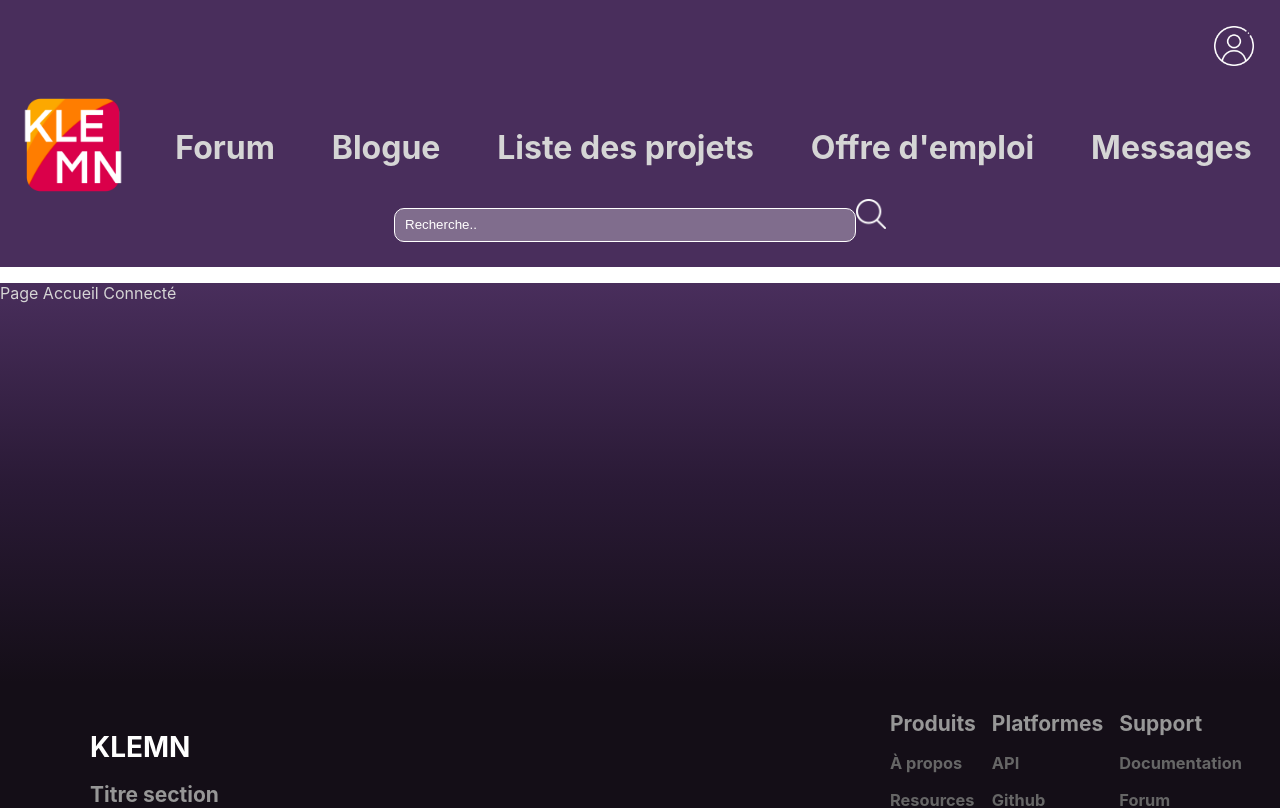
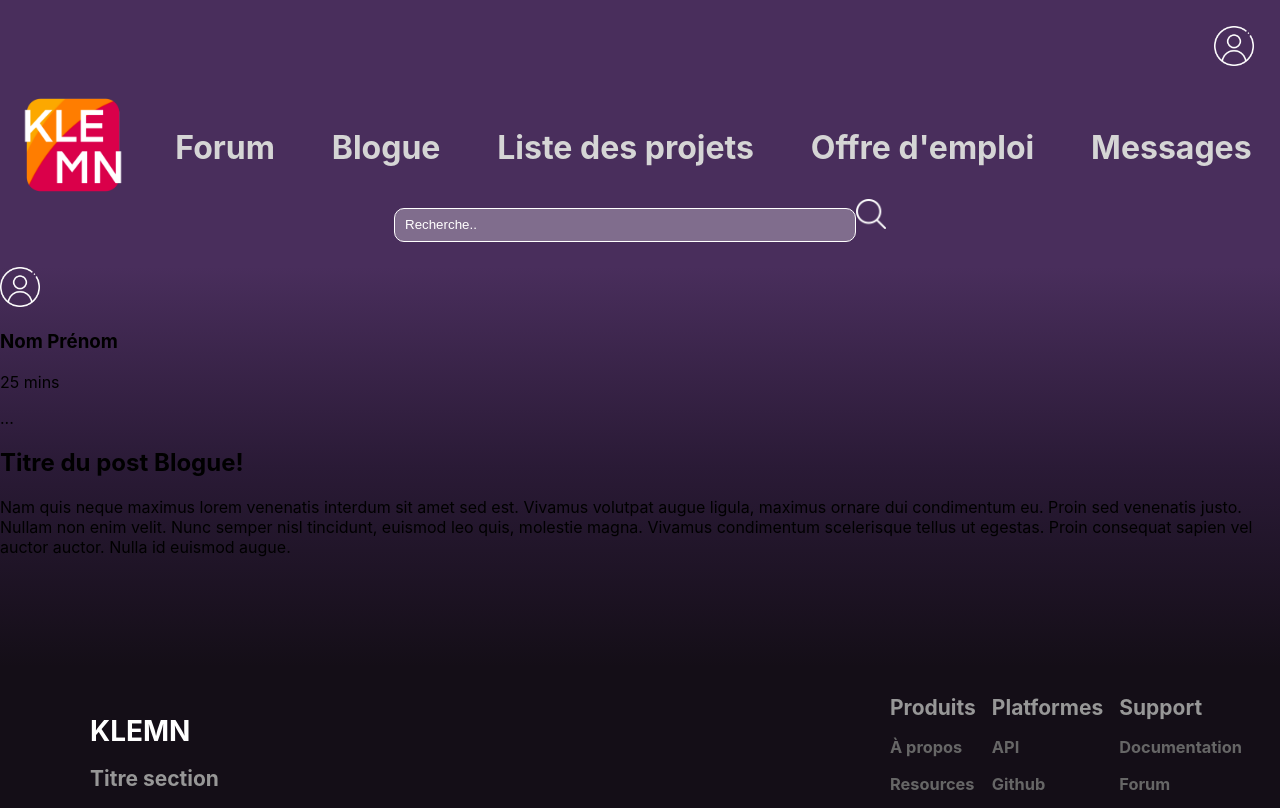
Before and after one commit to a23-b2b/projet-de-session-klemn, a React (Create React App) app: page /accueilConnecte in a window 1280 px wide. Shown: the top 808 px of the page. Built offline with nearby package versions, Linux system fonts and the light colour scheme.

Commit message:
Ajustement post + page accueil connecte

```diff
--- a/src/components/PosteBlogue.tsx
+++ b/src/components/PosteBlogue.tsx
@@ -1,3 +1,6 @@
+import user from '../images/user.png';
+import styles from '../styles/Post.module.css'
+
 function PosteBlogue() {
     return (
         <div>
@@ -5,10 +8,47 @@ function PosteBlogue() {
             <div>
                 {/* Section Haut */}
 
+                <div>
+                    {/* Icone Utilisateur */}
+                    <img src={user} width="40" height="40" alt="User" />
+                </div>
+
+                <div>
+                    {/* Nom Utilisateur et @*/}
+                    <h3>Nom Prénom</h3>
+                </div>
+
+                <div>
+                    {/* Date du post*/}
+                    <p>25 mins</p>
+                </div>
+
+                <div>
+                    {/* Autre fonctionnalitées */}
+                    <p>...</p>
+                </div>
+
+
             </div>
 
             <div>
                 {/* Section Bas */}
+
+                <div>
+                    {/* Titre du post*/}
+                    <h2>Titre du post Blogue!</h2>
+                </div>
+
+                <div>
+                    {/* Description du post*/}
+                    <p>
+                        Nam quis neque maximus lorem venenatis interdum sit amet sed est.
+                        Vivamus volutpat augue ligula, maximus ornare dui condimentum eu.
+                        Proin sed venenatis justo. Nullam non enim velit.
+                        Nunc semper nisl tincidunt, euismod leo quis, molestie magna.
+                        Vivamus condimentum scelerisque tellus ut egestas.
+                        Proin consequat sapien vel auctor auctor. Nulla id euismod augue.</p>
+                </div>
 
             </div>
         </div>
--- a/src/pages/AccueilConnecte.tsx
+++ b/src/pages/AccueilConnecte.tsx
@@ -1,15 +1,11 @@
 import styles from '../styles/AccueilConnecte.module.css'
+import PosteBlogue from '../components/PosteBlogue';
 
 function AccueilConnecte() {
     return (
 
         <div id={styles["ConteneurLanding"]}>
-            <div className={styles.p}>
-                <p> Page Accueil Connecté</p>
-               <div>
-
-               </div>
-            </div>
+            <PosteBlogue></PosteBlogue>
 
         </div>
 
```
Also changed, not shown: src/styles/Post.module.css (added). Lines whose indentation alone changed are shown as unchanged.
